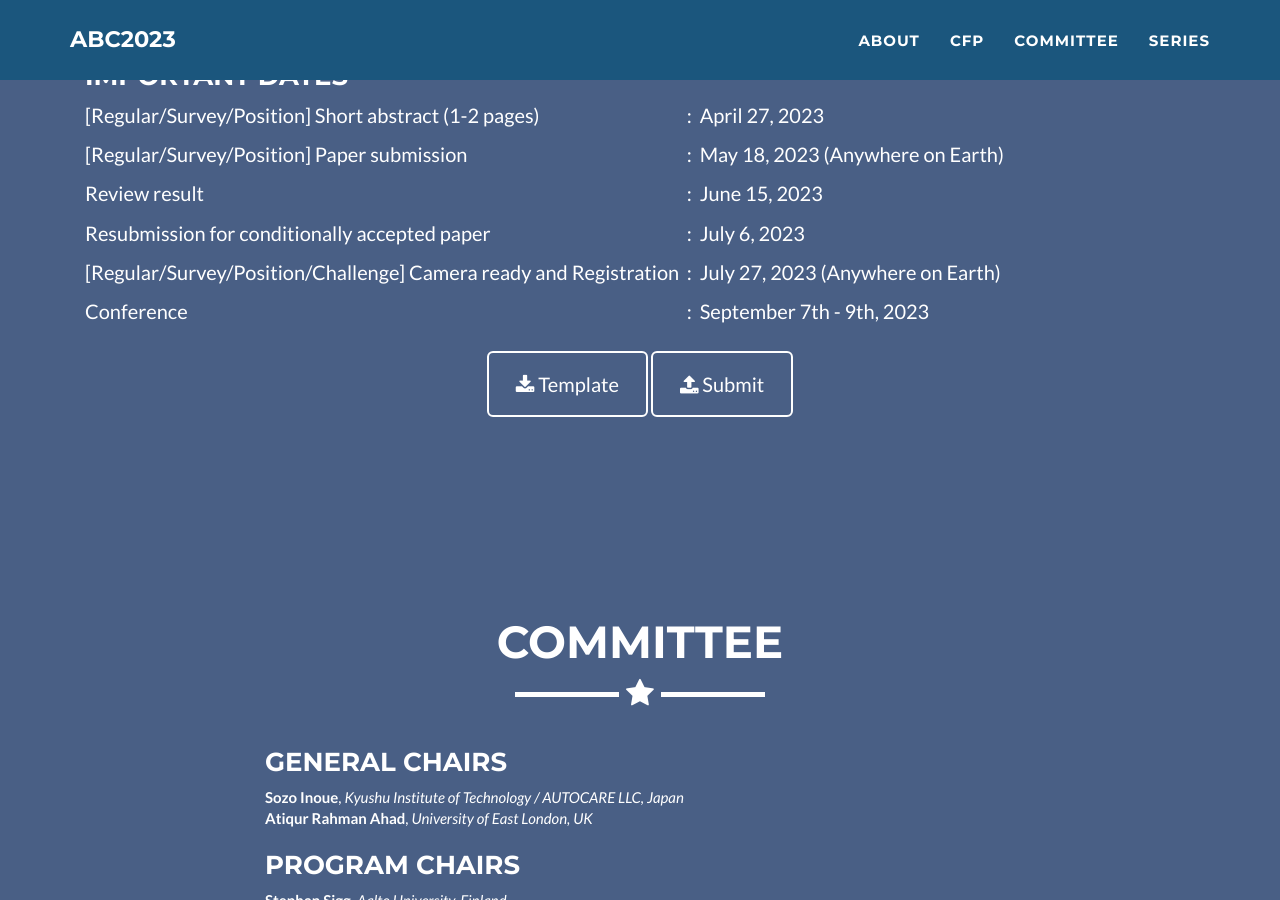
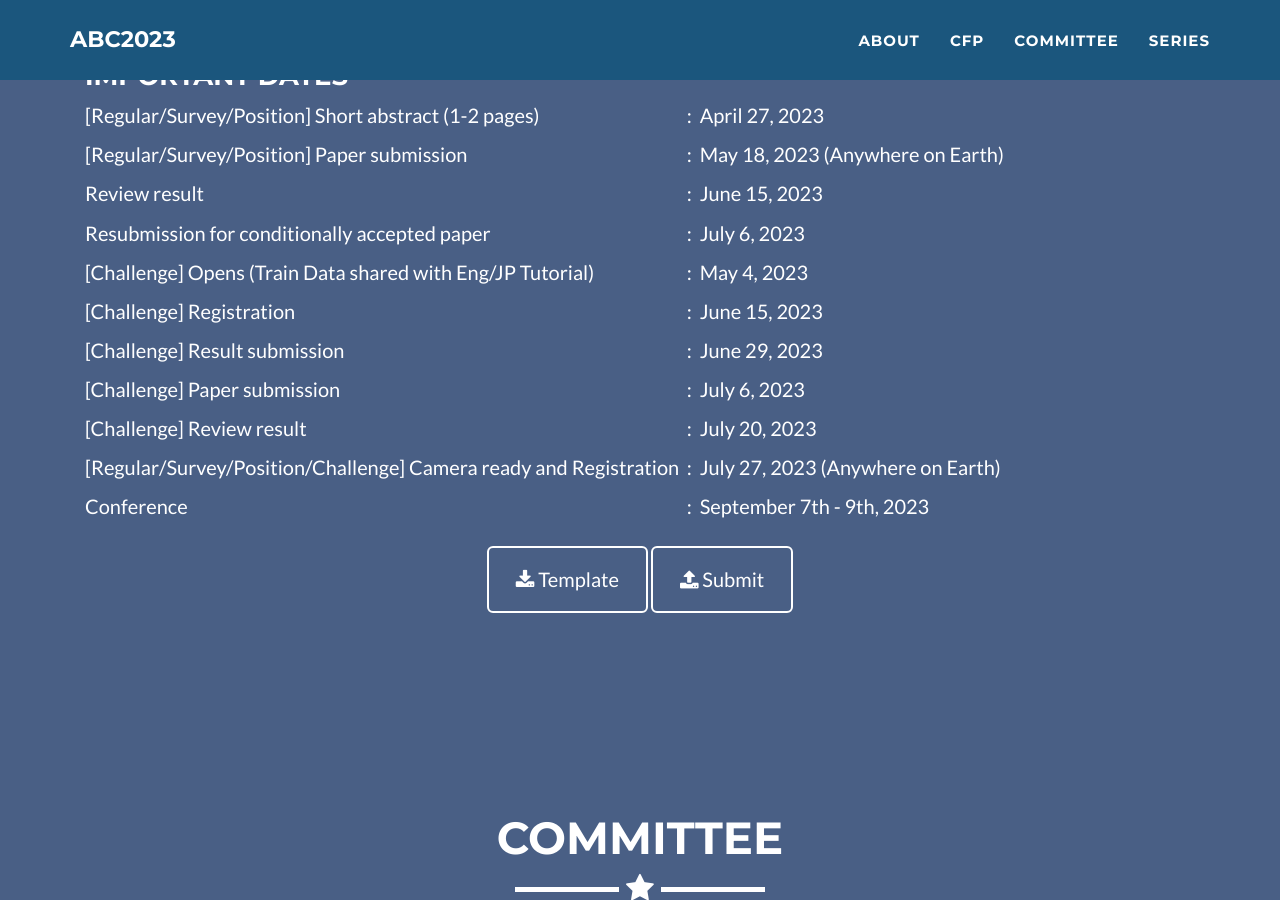
Before and after one commit to abc-research/abc-research.github.io, a Jekyll site: the page built from index.html, in a window 1280 px wide and 900 px high, scrolled down 2747 px. Built offline with Jekyll 4.4.1, drawn with Linux system fonts in a browser that asks for light colours.

Commit message:
Update _config.yml

```diff
--- a/_config.yml
+++ b/_config.yml
@@ -547,14 +547,20 @@ cfp:
       date: June 15, 2023
     - name: "Resubmission for conditionally accepted paper"
       date: July 6, 2023
+    - name: "[Challenge] Opens (Train Data shared with Eng/JP Tutorial)"
+      date: May 4, 2023
+    - name: "[Challenge] Registration"
+      date: June 15, 2023
 #    - name: "[Challenge] Application Close"
 #      date: July 15th, 2022
-#    - name: "[Challenge] Result submission"
+    - name: "[Challenge] Result submission"
+      date: June 29, 2023
 #      date: <strike style="color:gray">August 1st</strike><b><span style="color:yellow"> August 7th, 2022 (Extended)</span></b> (Anywhere on Earth)!
-#    - name: "[Challenge] Paper submission"
+    - name: "[Challenge] Paper submission"
+      date: July 6, 2023
 #      date: <strike style="color:gray">August 10th</strike><b><span style="color:yellow"> August 15th, 2022 (Extended)</span></b> (Anywhere on Earth)!
-#    - name: "[Challenge] Review result"
-#      date: August 25th, 2022
+    - name: "[Challenge] Review result"
+      date: July 20, 2023
     - name: "[Regular/Survey/Position/Challenge] Camera ready and Registration"
       date:  July 27, 2023 (Anywhere on Earth)
 # Sep. 15th: submit to the publisher
```
